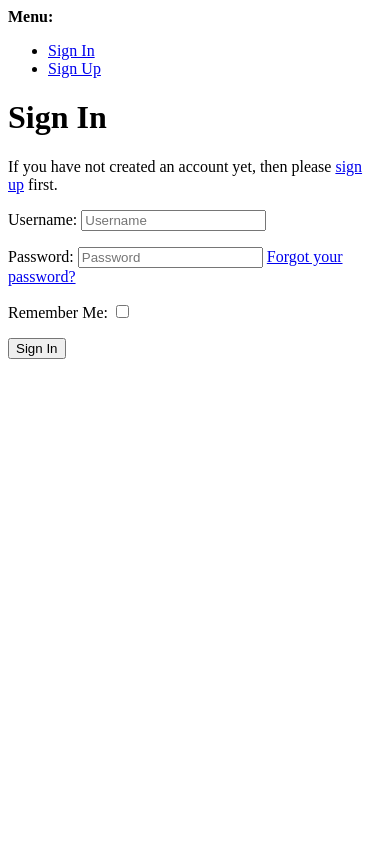
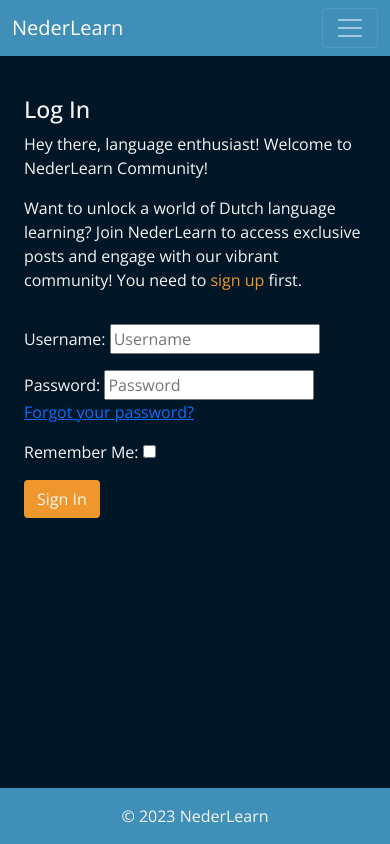
Before and after one commit to Blignaut24/NederLearn_V5, a Django app: page /accounts/login/ in a window 390 px wide. Run offline with Django 5.2, Linux system fonts and the light colour scheme; some libraries are stand-ins or nearby versions; some web fonts are replaced.

Commit message:
feat: create login template and auth flow

```diff
--- a/nederlearn/settings.py
+++ b/nederlearn/settings.py
@@ -51,7 +51,7 @@ ALLOWED_HOSTS = [
     "nederlearn-v5-c628536a9899.herokuapp.com",  # Current production server
     # Development Environments
     "localhost",  # Local development server
-    "8000-blignaut24-nederlearnv5-scolv6kjl6s.ws-eu117.gitpod.io",  # GitPod workspace
+    "8000-blignaut24-nederlearnv5-m7zw3vn8a5a.ws-eu117.gitpod.io",  # GitPod workspace
 ]
 
 # =======================================
--- a/templates/account/login.html
+++ b/templates/account/login.html
@@ -1,34 +1,40 @@
-{% extends "account/base_entrance.html" %}
+{% extends "base.html" %}
 {% load i18n %}
-{% load allauth account socialaccount %}
-{% block head_title %}
-    {% trans "Sign In" %}
-{% endblock head_title %}
+{% load account socialaccount %}
+
+{# Page Title #}
+{% block head_title %}{% trans "Sign In" %}{% endblock %}
 {% block content %}
-    {% element h1 %}
-        {% trans "Sign In" %}
-    {% endelement %}
-    <p>
-        {% blocktrans %}If you have not created an account yet, then please
-    <a href="{{ signup_url }}">sign up</a> first.{% endblocktrans %}
-    </p>
-    {% url 'account_login' as login_url %}
-    {% element form form=form method="post" action=login_url tags="entrance,login" %}
-        {% slot body %}
-            {% csrf_token %}
-            {% element fields form=form unlabeled=True %}
-            {% endelement %}
-            {% if redirect_field_value %}
-                <input type="hidden"
-                       name="{{ redirect_field_name }}"
-                       value="{{ redirect_field_value }}" />
-            {% endif %}
-        {% endslot %}
-        {% slot actions %}
-            {% element button type="submit" tags="prominent,login" %}
-                {% trans "Sign In" %}
-            {% endelement %}
-        {% endslot %}
-    {% endelement %}
-    {% include "socialaccount/snippets/login.html" with page_layout="entrance" %}
-{% endblock content %}
+{# Main Container #}
+<div class="container">
+    {# Welcome Message Section #}
+    <div class="row">
+        <div class="col-md-8 mt-3 offset-md-2">
+            <h3>{% trans "Log In" %}</h3>
+            {# Welcome Message with Sign Up Link #}
+            <p>{% blocktrans %}Hey there, language enthusiast! Welcome to NederLearn Community!
+                <p>Want to unlock a world of Dutch language learning? Join NederLearn to access exclusive posts and engage with our vibrant community! You need to <a class="link"
+                        href="{{ signup_url }}">sign up</a>
+                    first.{% endblocktrans %}</p>
+            </p>
+        </div>
+    </div>
+    {# Login Form Section #}
+    <div class="row">
+        <div class="col-md-8 mt-3 offset-md-2">
+            <form class="login" method="POST"
+                action="{% url 'account_login' %}">
+                {% csrf_token %}
+                {{ form.as_p }}
+                {# Redirect Field #}
+                {% if redirect_field_value %}
+                <input type="hidden" name="{{ redirect_field_name }}"
+                    value="{{ redirect_field_value }}" />
+                {% endif %}
+                <button class="btn btn-signup right"
+                    type="submit">{% trans "Sign In" %}</button>
+            </form>
+        </div>
+    </div>
+</div>
+{% endblock %}
--- a/templates/base.html
+++ b/templates/base.html
@@ -5,53 +5,53 @@
 <!DOCTYPE html>
 <html class="h-100">
     <head>
-        <!-- Meta Information and Title -->
+        {# Meta Information and Title #}
         <title>NederLearn</title>
         <meta name="viewport" content="width=device-width, initial-scale=1" />
-        <!-- External Resources -->
-        <!-- Google Fonts Configuration -->
-        <!-- Initialize preconnect for faster font loading -->
+        {# External Resources #}
+        {# Google Fonts Configuration #}
+        {# Initialize preconnect for faster font loading #}
         <link rel="preconnect" href="https://fonts.googleapis.com" />
         <link rel="preconnect" href="https://fonts.gstatic.com" crossorigin />
-        <!-- Load font families with weights and styles -->
+        {# Load font families with weights and styles #}
         <link
             href="https://fonts.googleapis.com/css2?family=Montserrat:ital,wght@0,100..900;1,100..900&family=Open+Sans:ital,wght@0,300..800;1,300..800&family=Playfair+Display:ital,wght@0,400..900;1,400..900&family=Raleway:ital,wght@0,100..900;1,100..900&family=Roboto:ital,wght@0,100..900;1,100..900&display=swap"
             rel="stylesheet"
         />
-        <!-- CSS Dependencies -->
-        <!-- Bootstrap CSS - Main UI framework -->
+        {# CSS Dependencies #}
+        {# Bootstrap CSS - Main UI framework #}
         <link href="https://cdn.jsdelivr.net/npm/bootstrap@5.0.1/dist/css/bootstrap.min.css" rel="stylesheet" crossorigin="anonymous" />
-        <!-- Font Awesome - Icon library -->
+        {# Font Awesome - Icon library #}
         <link rel="stylesheet" href="https://cdnjs.cloudflare.com/ajax/libs/font-awesome/5.15.3/css/all.min.css" />
-        <!-- Custom styles -->
+        {# Custom styles #}
         <link rel="stylesheet" href="{% static 'css/style.css' %}" />
-        <!-- JavaScript Dependencies -->
-        <!-- Load Bootstrap Bundle (includes Popper.js) -->
+        {# JavaScript Dependencies #}
+        {# Load Bootstrap Bundle (includes Popper.js) #}
         <script src="https://cdn.jsdelivr.net/npm/bootstrap@5.0.1/dist/js/bootstrap.bundle.min.js" crossorigin="anonymous"></script>
     </head>
     <body class="d-flex flex-column h-100">
-        <!-- Navigation Bar -->
+        {# Navigation Bar #}
         <nav class="navbar navbar-expand-lg navbar-dark">
             <div class="container-fluid">
-                <!-- Brand Logo/Name -->
+                {# Brand Logo/Name #}
                 <a class="navbar-brand" href="{% url 'home' %}">NederLearn</a>
-                <!-- Mobile Navigation Toggle -->
+                {# Mobile Navigation Toggle #}
                 <button class="navbar-toggler" type="button" data-bs-toggle="collapse" data-bs-target="#navbarContent" aria-controls="navbarContent" aria-expanded="false" aria-label="Toggle navigation">
                     <span class="navbar-toggler-icon"></span>
                 </button>
-                <!-- Navigation Links -->
+                {# Navigation Links #}
                 <div class="collapse navbar-collapse" id="navbarContent">
                     <ul class="navbar-nav me-auto mb-2 mb-lg-0">
-                     <!-- Check if user is logged in -->
+                    {# Check if user is logged in #}
                         {% if user.is_authenticated %}
-                        <!-- Authenticated User Navigation Options -->
+                        {# Authenticated User Navigation Options #}
                         <li class="nav-item"><a class="nav-link" href="#">My Profile</a></li>
                         <li class="nav-item"><a class="nav-link" href="#">Create New Post</a></li>
                         <li class="nav-item"><a class="nav-link" href="#">My Posts</a></li>
                         <li class="nav-item"><a class="nav-link" href="#">Saved for Later</a></li>
                         <li class="nav-item"><a class="nav-link" href="#">About Us</a></li>
                         <li class="nav-item"><a class="nav-link" href="{% url 'account_logout' %}">Log Out</a></li>
-                        <!-- Non-Authenticated User Navigation Options -->
+                        {# Non-Authenticated User Navigation Options #}
                         {% else %}
                         <li class="nav-item"><a class="nav-link" href="{% url 'account_signup' %}">Join the Club</a></li>
                         <li class="nav-item"><a class="nav-link" href="{% url 'account_login' %}">Login</a></li>
@@ -61,11 +61,11 @@
                 </div>
             </div>
         </nav>
-        <!-- Main Content Area -->
+        {# Main Content Area #}
         <main class="flex-shrink-0 main-bg container my-4">
             {% block content %} {# Content from child templates will be inserted here #} {% endblock content %}
         </main>
-        <!-- Footer Section -->
+        {# Footer Section #}
         <footer class="footer mt-auto py-3 dark-bg">
             <div class="container text-center">
                 <p class="m-0">© 2023 NederLearn</p>
```
Also changed, not shown: templates/account/logout.html (+10 -10 lines), templates/account/signup.html (+7 -7 lines).
